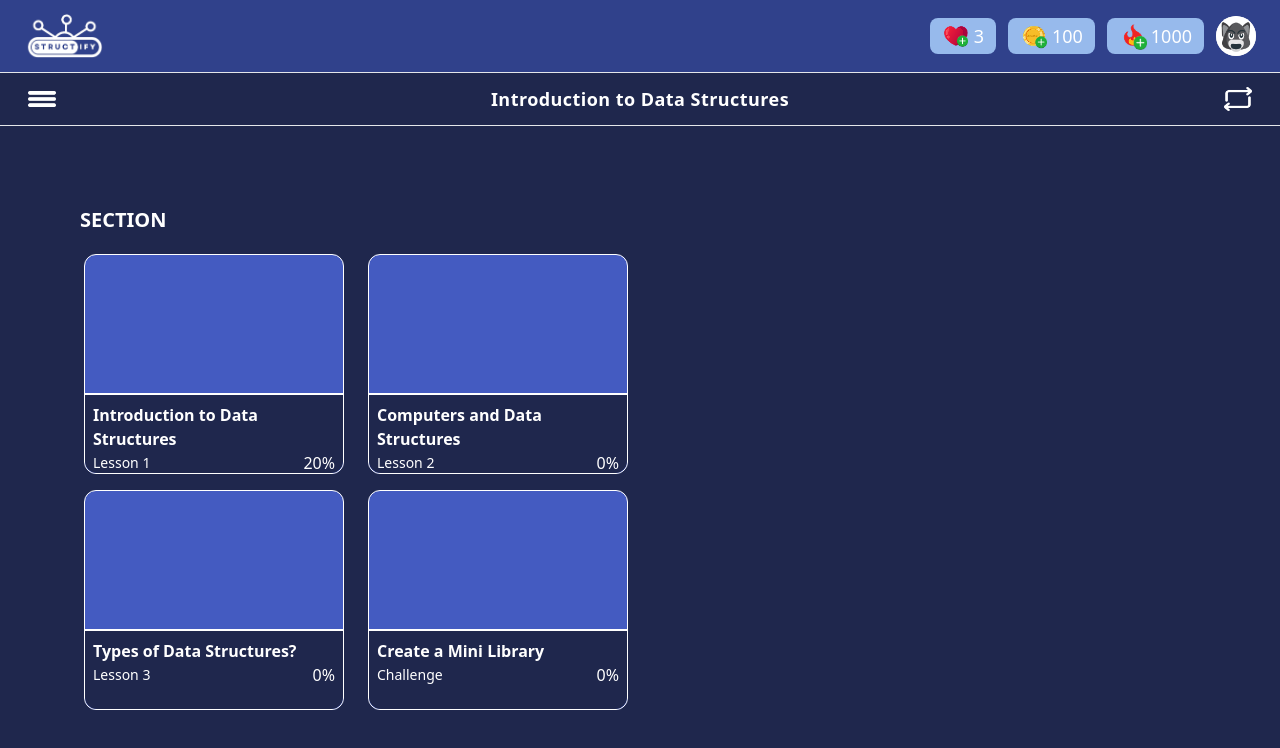
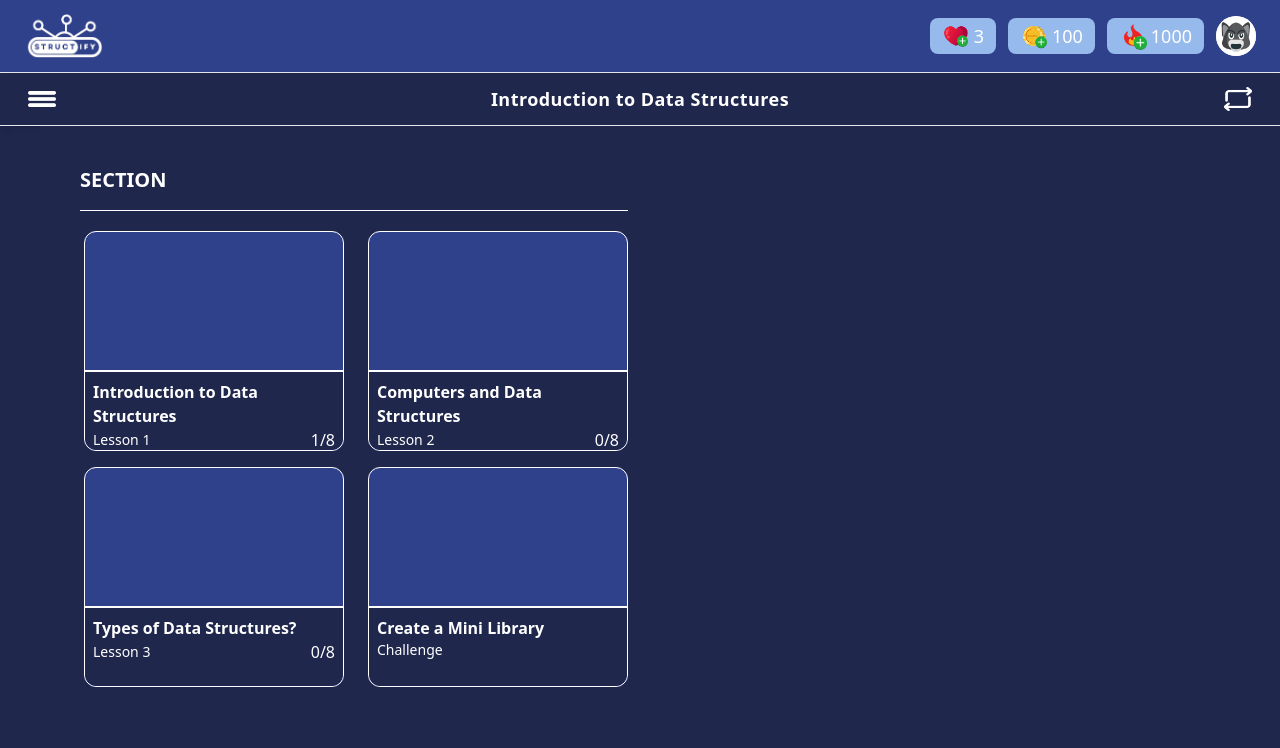
Before and after one commit to kurtpantaleon/Structify, a React (Vite) app in the folder Structify/: page /mainPage in a window 1280 px wide. Shown: the top 748 px of the page. Built offline with nearby package versions, Linux system fonts and the light colour scheme.

Commit message:
inayos ko lang yung spaces ng code

```diff
--- a/Structify/src/App.jsx
+++ b/Structify/src/App.jsx
@@ -8,17 +8,12 @@ function App() {
 
 
   return (
+    <Routes>
 
-        <Routes>
+      <Route path="/" element={<StartPage/>} />
+      <Route path="/mainPage" element={<MainPage/>} />
 
-          <Route path="/" element={<StartPage/>} />
-          <Route path="/mainPage" element={<MainPage/>} />
-
-        </Routes>
-
-
-
-
+    </Routes>
   )
 }
 
--- a/Structify/src/components/CardSection.jsx
+++ b/Structify/src/components/CardSection.jsx
@@ -3,16 +3,12 @@ import React from 'react'
 
 function CardSection({title, subtitle, progress, active}) { //yyung active para sa pag highlight ng card
   return (
-    <div className='relative w-65 h-55 rounded-xl border-1 border-white flex flex-col justify-between bg-[#445BC1] '>
-
+    <div className='relative w-65 h-55 rounded-xl border-1 border-white flex flex-col justify-between bg-[#30418B] '>
       <div>
         {/** place holder ng image */}
       </div>
-
       <div  className=" h-20 border-t-2 border-white p-2  rounded-b-xl bg-[#1F274D] ">
         <h3  className="text-white font-bold text-base">{title}</h3>
-
-
         <div className='flex justify-between items-center text-white'>
           <span className=' font-light text-sm'>{subtitle}</span>
           {progress}
--- a/Structify/src/components/SubHeading.jsx
+++ b/Structify/src/components/SubHeading.jsx
@@ -4,7 +4,7 @@ import MenuButton from '../assets/images/Menu Button.png'
 
 function SubHeading({ toggleNav }) {
   return (
-    <div className="bg-[#1F274D] flex items-center justify-between px-7 py-3 shadow-md border-b-1 border-gray-200 w-full  ">
+    <div className="bg-[#1F274D] flex items-center justify-between px-7 py-3 shadow-md border-b-1 border-gray-200">
       {/* ✅ Click Button to Toggle Sidebar */}
       <button onClick={toggleNav}>
         <img src={HamburgerMenu} alt="Menu Icon" className="h-4 w-7 cursor-pointer" />
--- a/Structify/src/pages/MainPage.jsx
+++ b/Structify/src/pages/MainPage.jsx
@@ -18,49 +18,38 @@ function MainPage() {
 
       {/* Main Layout Grid */}
       <div className="flex flex-1 overflow-hidden">
-
         {/* Sidebar (left) */}
         {isNavOpen && (
           <div className="w-20 border-r border-white/20">
             <NavigationBar />
           </div>
         )}
-
         {/* Main Content  */}
-        <main className="flex-1 p-20 overflow-y-auto bg-[#1F274D]">
-
+        <main className="flex-1 p-10 ml-10 overflow-y-auto bg-[#1F274D]">
           <h2 className="text-xl font-bold mb-4">SECTION</h2>
-
+          <div className="border-t border-white/100 w-137 mb-4"></div>
           {/* Cards  */}
-
-
-          <div className=" grid w-140 grid-cols-2  gap-4 p-1" >
+          <div className="grid w-140 grid-cols-2 gap-4 p-1">
             <CardSection
               title="Introduction to Data Structures"
               subtitle="Lesson 1"
-              progress="20%"
-
+              progress="1/8"
             />
             <CardSection
               title="Computers and Data Structures"
               subtitle="Lesson 2"
-              progress="0%"
-
+              progress="0/8"
             />
             <CardSection
               title="Types of Data Structures?"
               subtitle="Lesson 3"
-              progress="0%"
-
+              progress="0/8"
             />
             <CardSection
               title="Create a Mini Library"
               subtitle="Challenge"
-              progress="0%"
-
             />
           </div>
-
         </main>
       </div>
     </div>
```
Lines whose indentation alone changed are shown as unchanged.
